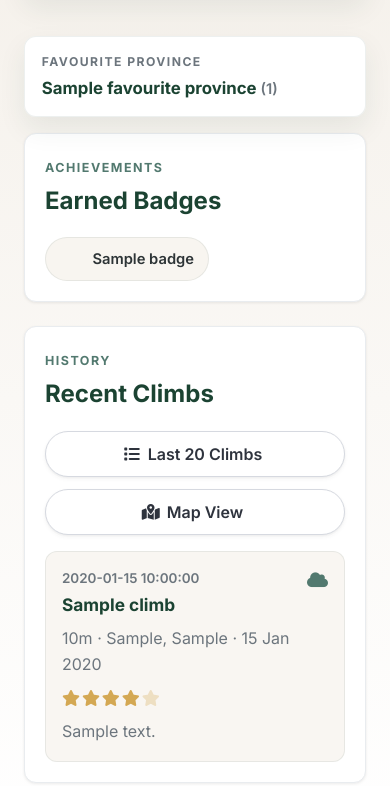
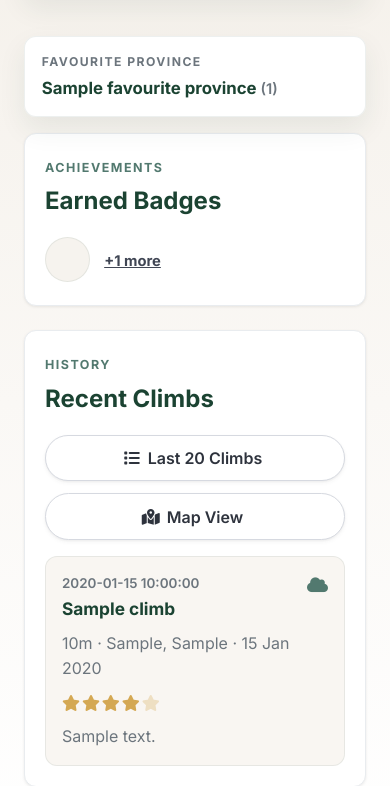
Before and after one commit to AndrianBarbulat/Emerald-Summit-Tracker, a Flask app: template templates/profile_public.html in a window 390 px wide. Shown: the part 926-1712 px from the top of the page. Run offline with Flask 3, Linux system fonts and the light colour scheme; the template is opened without the code that fills it: most values are stand-ins (such as "Sample title", 1, 10 or a date in 2020); grey boxes marked "Sample" are stand-in pictures.

Commit message:
Added a badges section to public profile pages showing all earned achievements. Displayed badge icons in a horizontal row with hover tooltips containing name and earned date. Handled overflow by showing the first eight badges with an expandable view for additional ones. Kept badges hidden on private profiles and showed a subtle empty state when no badges exist.

```diff
--- a/static/css/profile_public.css
+++ b/static/css/profile_public.css
@@ -223,24 +223,96 @@
     gap: 0.85rem;
 }
 
+.public-profile-badges__rail {
+    display: grid;
+    gap: 0.85rem;
+}
+
+.public-profile-badges__row--expanded {
+    padding-top: 0.1rem;
+}
+
 .public-profile-badge {
     align-items: center;
-    background: rgba(245, 241, 235, 0.72);
+    background: rgba(245, 241, 235, 0.82);
     border: 1px solid rgba(27, 67, 50, 0.08);
-    border-radius: 999px;
+    border-radius: 50%;
     color: var(--color-slate);
     display: inline-flex;
-    gap: 0.55rem;
-    padding: 0.55rem 0.85rem;
+    height: 3rem;
+    justify-content: center;
+    position: relative;
+    transition: transform 0.18s ease, box-shadow 0.18s ease, border-color 0.18s ease;
+    width: 3rem;
+}
+
+.public-profile-badge:hover,
+.public-profile-badge:focus-visible {
+    border-color: rgba(116, 198, 157, 0.36);
+    box-shadow: 0 12px 22px rgba(27, 67, 50, 0.1);
+    outline: none;
+    transform: translateY(-1px);
 }
 
 .public-profile-badge__icon {
     color: var(--color-gold);
+    font-size: 1.08rem;
 }
 
-.public-profile-badge__label {
+.public-profile-badge__tooltip {
+    background: rgba(255, 255, 255, 0.98);
+    border: 1px solid rgba(27, 67, 50, 0.08);
+    border-radius: var(--radius-md);
+    bottom: calc(100% + 0.65rem);
+    box-shadow: var(--shadow-lg);
+    color: var(--color-slate);
+    display: grid;
+    gap: 0.18rem;
+    left: 50%;
+    min-width: 10rem;
+    opacity: 0;
+    padding: 0.7rem 0.8rem;
+    pointer-events: none;
+    position: absolute;
+    text-align: left;
+    transform: translateX(-50%) translateY(0.2rem);
+    transition: opacity 0.18s ease, transform 0.18s ease;
+    z-index: 4;
+}
+
+.public-profile-badge:hover .public-profile-badge__tooltip,
+.public-profile-badge:focus-visible .public-profile-badge__tooltip {
+    opacity: 1;
+    transform: translateX(-50%) translateY(0);
+}
+
+.public-profile-badge__tooltip-title {
+    color: var(--color-forest);
+    font-size: 0.9rem;
+    font-weight: 700;
+    line-height: 1.35;
+}
+
+.public-profile-badge__tooltip-meta {
+    color: var(--color-grey);
+    font-size: 0.78rem;
+    line-height: 1.45;
+}
+
+.public-profile-badges__toggle {
+    align-self: center;
+    color: var(--color-sage);
     font-size: 0.92rem;
-    font-weight: 600;
+    font-weight: 700;
+    min-height: 3rem;
+    padding-inline: 0.2rem;
+    text-decoration: none;
+}
+
+.public-profile-badges__toggle:hover,
+.public-profile-badges__toggle:focus-visible {
+    color: var(--color-forest);
+    text-decoration: underline;
 }
 
 .public-profile-badges__empty {
@@ -356,4 +428,17 @@
     .public-profile-history__toggle .button {
         width: 100%;
     }
+
+    .public-profile-badges__row {
+        gap: 0.7rem;
+    }
+
+    .public-profile-badge {
+        height: 2.8rem;
+        width: 2.8rem;
+    }
+
+    .public-profile-badge__tooltip {
+        display: none;
+    }
 }
--- a/static/js/script.js
+++ b/static/js/script.js
@@ -183,6 +183,7 @@ document.addEventListener('DOMContentLoaded', function() {
         initPeakCommunitySection(section);
     });
 
+    initPublicProfileBadges();
     initProfilePreviewTooltips();
 
     refreshTimeAgo(document);
@@ -424,6 +425,29 @@ function initProfilePreviewTooltips() {
 
     document.addEventListener('scroll', hideTooltip, true);
     window.addEventListener('resize', hideTooltip);
+}
+
+function initPublicProfileBadges() {
+    document.querySelectorAll('[data-public-profile-badges]').forEach(function(section) {
+        const toggleButton = section.querySelector('[data-public-profile-badges-toggle]');
+        const overflowRow = section.querySelector('[data-public-profile-badges-overflow]');
+        if (!toggleButton || !overflowRow) {
+            return;
+        }
+
+        toggleButton.addEventListener('click', function() {
+            const isExpanded = toggleButton.getAttribute('aria-expanded') === 'true';
+            const nextExpanded = !isExpanded;
+            const nextLabel = nextExpanded
+                ? String(toggleButton.getAttribute('data-expanded-label') || 'Show fewer')
+                : String(toggleButton.getAttribute('data-collapsed-label') || '').trim();
+
+            toggleButton.setAttribute('aria-expanded', nextExpanded ? 'true' : 'false');
+            toggleButton.textContent = nextLabel || (nextExpanded ? 'Show fewer' : 'Show more');
+            overflowRow.hidden = !nextExpanded;
+            overflowRow.classList.toggle('is-hidden', !nextExpanded);
+        });
+    });
 }
 
 function createProfilePreviewTooltip() {
--- a/templates/profile_public.html
+++ b/templates/profile_public.html
@@ -134,13 +134,58 @@
                 </div>
 
                 {% if public_profile_badges %}
-                <div class="public-profile-badges__row">
-                    {% for badge in public_profile_badges %}
-                    <div class="public-profile-badge" title="{{ badge.label }}{% if badge.earned_label %} - {{ badge.earned_label }}{% endif %}">
-                        <span class="icon public-profile-badge__icon"><i class="fas {{ badge.icon }}"></i></span>
-                        <span class="public-profile-badge__label">{{ badge.label }}</span>
+                {% set visible_badges = public_profile_badges[:8] %}
+                {% set hidden_badges = public_profile_badges[8:] %}
+                <div class="public-profile-badges__rail" data-public-profile-badges>
+                    <div class="public-profile-badges__row">
+                        {% for badge in visible_badges %}
+                        <span class="public-profile-badge" tabindex="0" aria-label="{{ badge.label }}{% if badge.earned_at %}, earned on {{ badge.earned_at | display_date }}{% endif %}">
+                            <span class="icon public-profile-badge__icon"><i class="fas {{ badge.icon }}"></i></span>
+                            <span class="public-profile-badge__tooltip" role="tooltip">
+                                <span class="public-profile-badge__tooltip-title">{{ badge.label }}</span>
+                                <span class="public-profile-badge__tooltip-meta">
+                                    {% if badge.earned_at %}
+                                    Earned on {{ badge.earned_at | display_date }}
+                                    {% else %}
+                                    Earned recently
+                                    {% endif %}
+                                </span>
+                            </span>
+                        </span>
+                        {% endfor %}
+                        {% if hidden_badges %}
+                        <button
+                            type="button"
+                            class="button is-text public-profile-badges__toggle"
+                            data-public-profile-badges-toggle
+                            data-collapsed-label="+{{ hidden_badges|length }} more"
+                            data-expanded-label="Show fewer"
+                            aria-expanded="false"
+                        >
+                            +{{ hidden_badges|length }} more
+                        </button>
+                        {% endif %}
                     </div>
-                    {% endfor %}
+
+                    {% if hidden_badges %}
+                    <div class="public-profile-badges__row public-profile-badges__row--expanded is-hidden" data-public-profile-badges-overflow hidden>
+                        {% for badge in hidden_badges %}
+                        <span class="public-profile-badge" tabindex="0" aria-label="{{ badge.label }}{% if badge.earned_at %}, earned on {{ badge.earned_at | display_date }}{% endif %}">
+                            <span class="icon public-profile-badge__icon"><i class="fas {{ badge.icon }}"></i></span>
+                            <span class="public-profile-badge__tooltip" role="tooltip">
+                                <span class="public-profile-badge__tooltip-title">{{ badge.label }}</span>
+                                <span class="public-profile-badge__tooltip-meta">
+                                    {% if badge.earned_at %}
+                                    Earned on {{ badge.earned_at | display_date }}
+                                    {% else %}
+                                    Earned recently
+                                    {% endif %}
+                                </span>
+                            </span>
+                        </span>
+                        {% endfor %}
+                    </div>
+                    {% endif %}
                 </div>
                 {% else %}
                 <p class="public-profile-badges__empty">No badges earned yet.</p>
```
